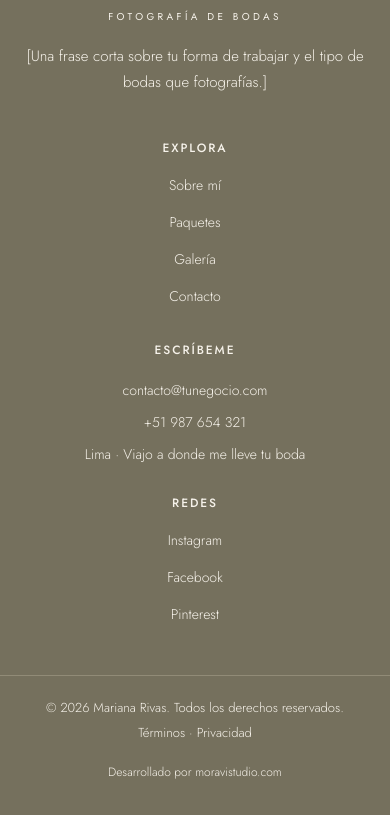
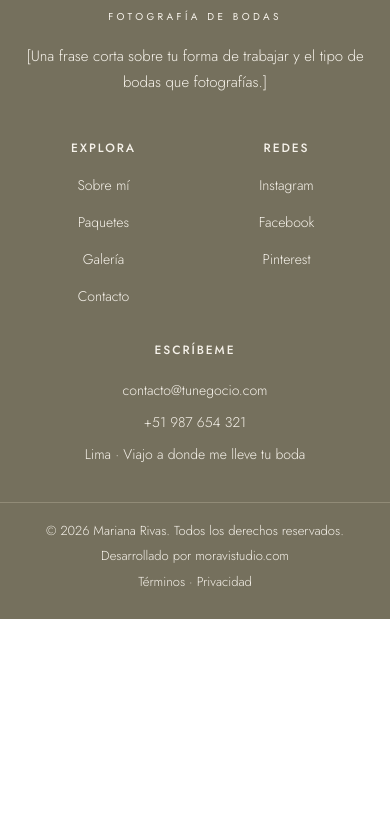
Before and after one commit to moravistudio/Mariana-Rivas, a plain HTML site: page index.html in a window 390 px wide. Shown: the part 3401-4216 px from the top of the page. After the commit the page ends 4020 px from the top, so only its background shows below. Drawn offline with nearby package versions, Linux system fonts and the light colour scheme.

Commit message:
Pie más corto: frase en una línea, barra legal en una fila y columnas Explora/Redes lado a lado en celular
Co-Authored-By: Claude Sonnet 5.5 <noreply@anthropic.com>

```diff
--- a/css/styles.css
+++ b/css/styles.css
@@ -344,16 +344,27 @@ body[data-page="contacto"] .pie { margin-top: 88px; }
 .pie__col--marca { display: flex; flex-direction: column; align-items: center; gap: 14px; }
 .pie__nombre { font-family: var(--f-titulo); font-weight: 400; font-size: 34px; letter-spacing: .08em; line-height: 1; }
 .pie__sub { font-size: 10px; letter-spacing: .34em; font-weight: 400; }
-.pie__frase { margin-top: 6px; font-size: 15px; line-height: 1.7; max-width: 420px; }
+.pie__frase { margin-top: 6px; font-size: 15px; line-height: 1.7; max-width: none; }
 .pie__columnas { width: 100%; display: grid; grid-template-columns: repeat(3, 1fr); gap: 32px; font-size: 14px; }
 .pie__col { display: flex; flex-direction: column; align-items: center; gap: 4px; }
 .pie__col--contacto { gap: 10px; line-height: 1.6; }
 .pie__titulo { font-weight: 500; letter-spacing: .16em; text-transform: uppercase; font-size: 12px; margin-bottom: 8px; }
 .flink { text-decoration: none; color: var(--c-crema-pie); transition: opacity .25s; padding: 6px 0; display: inline-block; }
 .flink:hover { opacity: .75; }
-.pie__legal { max-width: var(--max); margin: 44px auto 0; padding: 22px var(--pad) 0; border-top: 1px solid var(--c-linea-pie); display: flex; flex-direction: column; align-items: center; gap: 6px; font-size: 13px; }
-.pie .firma-moravi { margin: 14px auto 0; padding: 0 var(--pad); font-size: 12px; }
-@media (max-width: 700px) { .pie__columnas { grid-template-columns: 1fr; gap: 28px; } }
+.pie__legal { max-width: var(--max); margin: 36px auto 0; padding: 18px var(--pad) 0; border-top: 1px solid var(--c-linea-pie); display: grid; grid-template-columns: 1fr auto 1fr; align-items: center; gap: 16px; font-size: 13px; }
+.pie__legal-izq { justify-self: start; text-align: left; }
+.pie__legal-der { justify-self: end; text-align: right; }
+.pie .firma-moravi { font-size: 13px; }
+.pie .firma-moravi .flink { padding: 0; }
+@media (max-width: 700px) {
+  .pie__columnas { grid-template-columns: 1fr 1fr; grid-template-areas: "explora redes" "contacto contacto"; gap: 28px 16px; }
+  .pie__columnas > :nth-child(1) { grid-area: explora; }
+  .pie__columnas > :nth-child(2) { grid-area: contacto; }
+  .pie__columnas > :nth-child(3) { grid-area: redes; }
+  .pie__frase { max-width: 420px; }
+  .pie__legal { grid-template-columns: 1fr; justify-items: center; gap: 6px; }
+  .pie__legal-izq, .pie__legal-der { justify-self: center; text-align: center; }
+}
 
 /* ---------- Tarjetita de demo (al pulsar un enlace sin destino) ---------- */
 .aviso-demo {
--- a/js/main.js
+++ b/js/main.js
@@ -132,8 +132,11 @@
             '<div class="pie__col"><span class="pie__titulo">Redes</span>' + redes + '</div>' +
           '</div>' +
         '</div>' +
-        '<div class="pie__legal"><span>© ' + escapar(CONFIG.anio) + ' ' + escapar(CONFIG.nombreCorto) + '. Todos los derechos reservados.</span><span>' + escapar(CONFIG.legal) + '</span></div>' +
-        (CONFIG.firma ? '<p class="firma-moravi">Desarrollado por <a class="flink" href="https://www.moravistudio.com/" target="_blank" rel="noopener">moravistudio.com</a></p>' : '') +
+        '<div class="pie__legal">' +
+          '<span class="pie__legal-izq">© ' + escapar(CONFIG.anio) + ' ' + escapar(CONFIG.nombreCorto) + '. Todos los derechos reservados.</span>' +
+          '<span class="firma-moravi">' + (CONFIG.firma ? 'Desarrollado por <a class="flink" href="https://www.moravistudio.com/" target="_blank" rel="noopener">moravistudio.com</a>' : '') + '</span>' +
+          '<span class="pie__legal-der">' + escapar(CONFIG.legal) + '</span>' +
+        '</div>' +
       '</footer>';
   }
 
```
